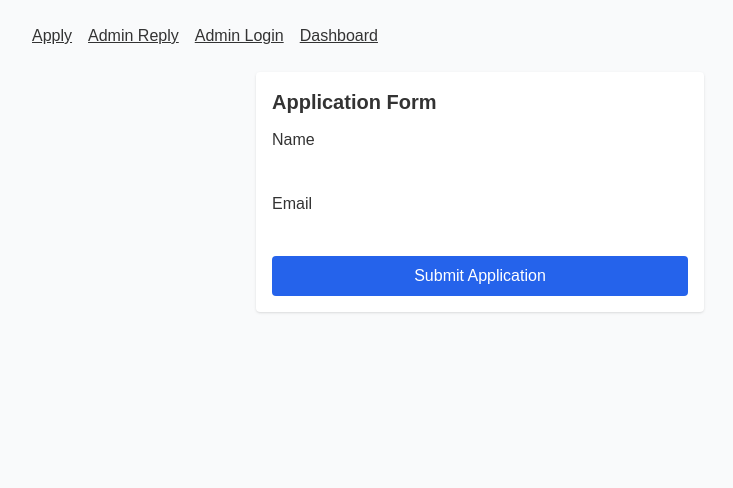
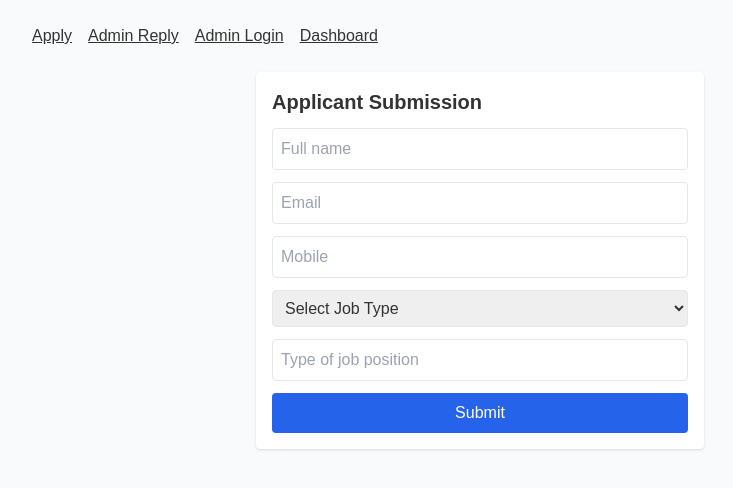
Before and after one commit to Xtosea/JobLink, a React (Create React App) app: page / in a window 1280 px wide. Shown: the top 488 px of the page, without its empty margins (160-893 px from the left). Built offline with nearby package versions, Linux system fonts and the light colour scheme.

Commit message:
Update ApplicantForm.jsx

```diff
--- a/src/pages/ApplicantForm.jsx
+++ b/src/pages/ApplicantForm.jsx
@@ -1,62 +1,46 @@
-import React, { useState } from "react";
-import { useNavigate } from "react-router-dom";
-import { submitApplication } from "../api/api"; // your API function
+// pages/ApplicantForm.jsx
+import React, { useState } from 'react';
+import { useNavigate } from 'react-router-dom';
+import { createApplication } from '../api/api';
 
-export default function ApplicantForm({ setApplicationId }) {
-  const [name, setName] = useState("");
-  const [email, setEmail] = useState("");
+export default function ApplicantForm() {
+  const [form, setForm] = useState({
+    fullname: '',
+    email: '',
+    mobile: '',
+    jobType: '',
+    jobPosition: ''
+  });
   const navigate = useNavigate();
+
+  const handleChange = (e) =>
+    setForm({ ...form, [e.target.name]: e.target.value });
 
   const handleSubmit = async (e) => {
     e.preventDefault();
-
     try {
-      const res = await submitApplication({ name, email });
-
-      // Get the ID of the newly created application
-      const id = res.data.application._id;
-
-      // Save ID in App state
-      setApplicationId(id);
-
-      // Redirect to upload page with proper query parameter
-      navigate(`/upload?id=${id}`);
+      const res = await createApplication(form);
+      navigate(`/upload?id=${res.data._id}`);
     } catch (err) {
       console.error(err);
-      alert("Submission failed");
+      alert('Error submitting application');
     }
   };
 
   return (
     <div className="max-w-md mx-auto p-4 bg-white rounded shadow">
-      <h2 className="text-xl font-bold mb-3">Application Form</h2>
+      <h2 className="text-xl font-bold mb-3">Applicant Submission</h2>
       <form onSubmit={handleSubmit} className="space-y-3">
-        <div>
-          <label className="block mb-1">Name</label>
-          <input
-            type="text"
-            value={name}
-            onChange={(e) => setName(e.target.value)}
-            required
-          />
-        </div>
-
-        <div>
-          <label className="block mb-1">Email</label>
-          <input
-            type="email"
-            value={email}
-            onChange={(e) => setEmail(e.target.value)}
-            required
-          />
-        </div>
-
-        <button
-          type="submit"
-          className="w-full p-2 bg-blue-600 text-white rounded"
-        >
-          Submit Application
-        </button>
+        <input name="fullname" value={form.fullname} onChange={handleChange} required placeholder="Full name" className="w-full p-2 border rounded" />
+        <input type="email" name="email" value={form.email} onChange={handleChange} required placeholder="Email" className="w-full p-2 border rounded" />
+        <input name="mobile" value={form.mobile} onChange={handleChange} required placeholder="Mobile" className="w-full p-2 border rounded" />
+        <select name="jobType" value={form.jobType} onChange={handleChange} required className="w-full p-2 border rounded">
+          <option value="">Select Job Type</option>
+          <option value="Full-time">Full-time</option>
+          <option value="Part-time">Part-time</option>
+        </select>
+        <input name="jobPosition" value={form.jobPosition} onChange={handleChange} required placeholder="Type of job position" className="w-full p-2 border rounded" />
+        <button type="submit" className="w-full p-2 bg-blue-600 text-white rounded">Submit</button>
       </form>
     </div>
   );
```
